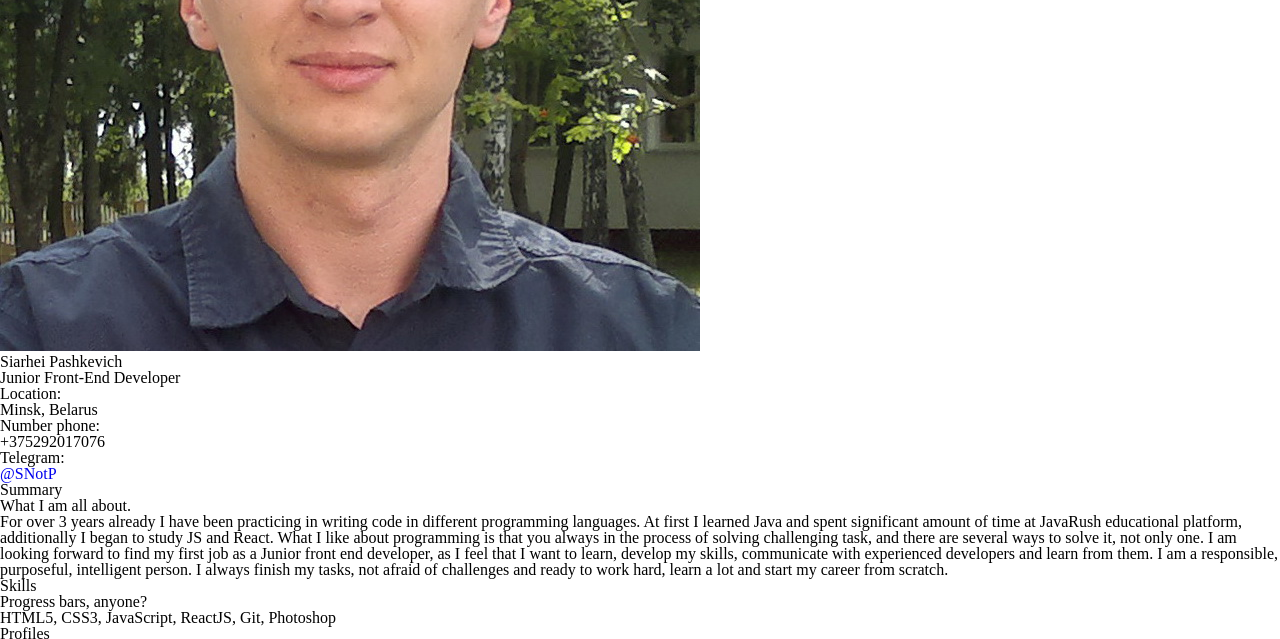
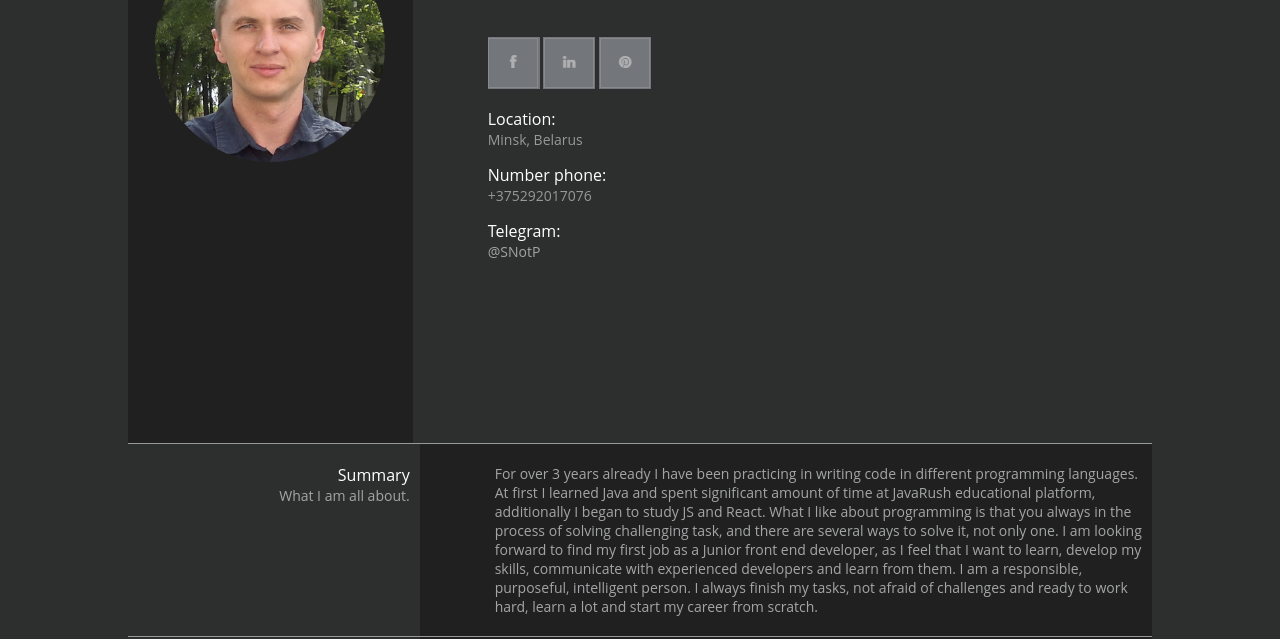
Before and after one commit to SBurnt/rsschool-cv, a plain HTML site: page index.html in a window 1280 px wide. Shown: the part 349-988 px from the top of the page. Drawn offline with Linux system fonts and the light colour scheme.

Commit message:
feat: add styles

```diff
--- /dev/null
+++ b/css/style.css
@@ -0,0 +1,176 @@
+html {
+  height: 100%;
+}
+
+/* специально для IE */
+
+* html header {
+  height: 100%;
+}
+
+body {
+  height: 99%;
+
+  font: 400 14px "Open Sans", "Helvetica Neue", "Helvetica", "Arial", sans-serif;
+  color: #979899;
+
+  background: #2d2e2e;
+}
+
+.wrapper {
+  max-width: 1024px;
+  margin: 0 auto;
+}
+
+h1,
+h2,
+h3,
+h4,
+h5,
+h6,
+p {
+  color: #a4a5a6;
+}
+
+
+/* ----- HEADER ----- */
+
+/* SECTION CONTACTS */
+
+.section-contacts {
+  display: flex;
+  min-height: 100%;
+
+  border-bottom: solid 1px #979899;
+}
+
+.contacts-avatar {
+  display: flex;
+  justify-content: center;
+  align-items: center;
+  width: 30%;
+
+  background: #202020;
+}
+
+.contacts-avatar-img {
+  width: 230px;
+
+  border-radius: 50%;
+}
+
+.contacts-info {
+  display: flex;
+  flex-direction: column;
+  justify-content: center;
+  width: 70%;
+  margin-left: 75px;
+}
+
+.contacts-info-name {
+  margin-bottom: 40px;
+}
+
+.applicant-name {
+  font-size: 50px;
+}
+
+.title-first-name {
+  display: block;
+}
+
+.title-last-name {
+  font-weight: 700;
+  color: #e0a80d;
+  text-transform: uppercase;
+}
+
+.job-title {
+  padding-top: 15px;
+
+  font-size: 20px;
+}
+
+.contacts-icons-socialnet a {
+  display: inline-flex;
+  width: 52px;
+  height: 52px;
+  padding-bottom: 15px;
+}
+
+.facebook {
+  background: url(../img/icons-socialnet.png) no-repeat 0 0;
+}
+
+.linkedin {
+  background: url(../img/icons-socialnet.png) no-repeat -115px 0;
+}
+
+.mail {
+  background: url(../img/icons-socialnet.png) no-repeat -173px 0;
+}
+
+h3 {
+  font-size: 16px;
+  color: #ffffff;
+}
+
+.contact-telegram,
+.contact-location,
+.contact-phone {
+  padding-bottom: 15px;
+}
+
+.contact-telegram a {
+  color: #a4a5a6;
+  text-decoration: none;
+}
+
+/* ----- MAIN ----- */
+
+.section-summary,
+.section-skills,
+.section-profiles,
+.section-language,
+.section-education {
+  display: flex;
+  min-height: 130px;
+
+  border-bottom: solid 1px #979899;
+}
+
+.summary-heading,
+.skills-heading,
+.profiles-heading,
+.language-heading,
+.education-heading {
+  display: flex;
+  flex-direction: column;
+  align-items: flex-end;
+  width: 30%;
+  padding: 20px 10px 0 0;
+}
+
+.summary-text,
+.skills-text,
+.profiles-text,
+.language-text,
+.education-text {
+  width: 70%;
+  padding: 20px 0 20px 75px;
+
+  background: #202020;
+}
+
+.footer {
+  padding: 20px 0;
+
+  text-align: center;
+
+  background: #202020;
+}
+
+.profiles-text img {
+  width: 50px;
+  margin-right: 10px;
+}
--- a/index.html
+++ b/index.html
@@ -5,6 +5,7 @@
   <meta name="viewport" content="width=device-width, initial-scale=1.0">
   <title>rsschool-cv-html Siahei Pashkevich</title>
   <link rel="stylesheet" href="./css/reset.css" />
+  <link rel="stylesheet" href="./css/style.css" />
 </head>
 <body>
   <header class="header wrapper section-contacts">
```
